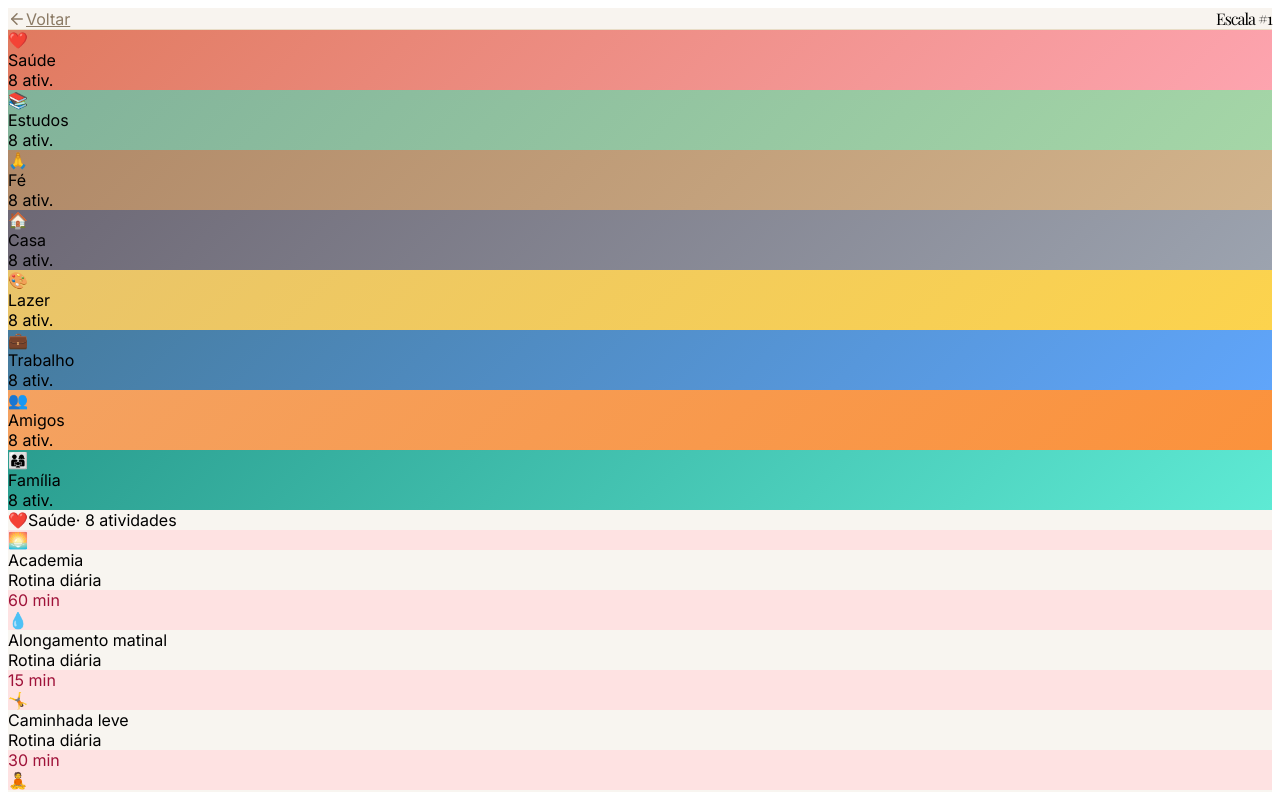
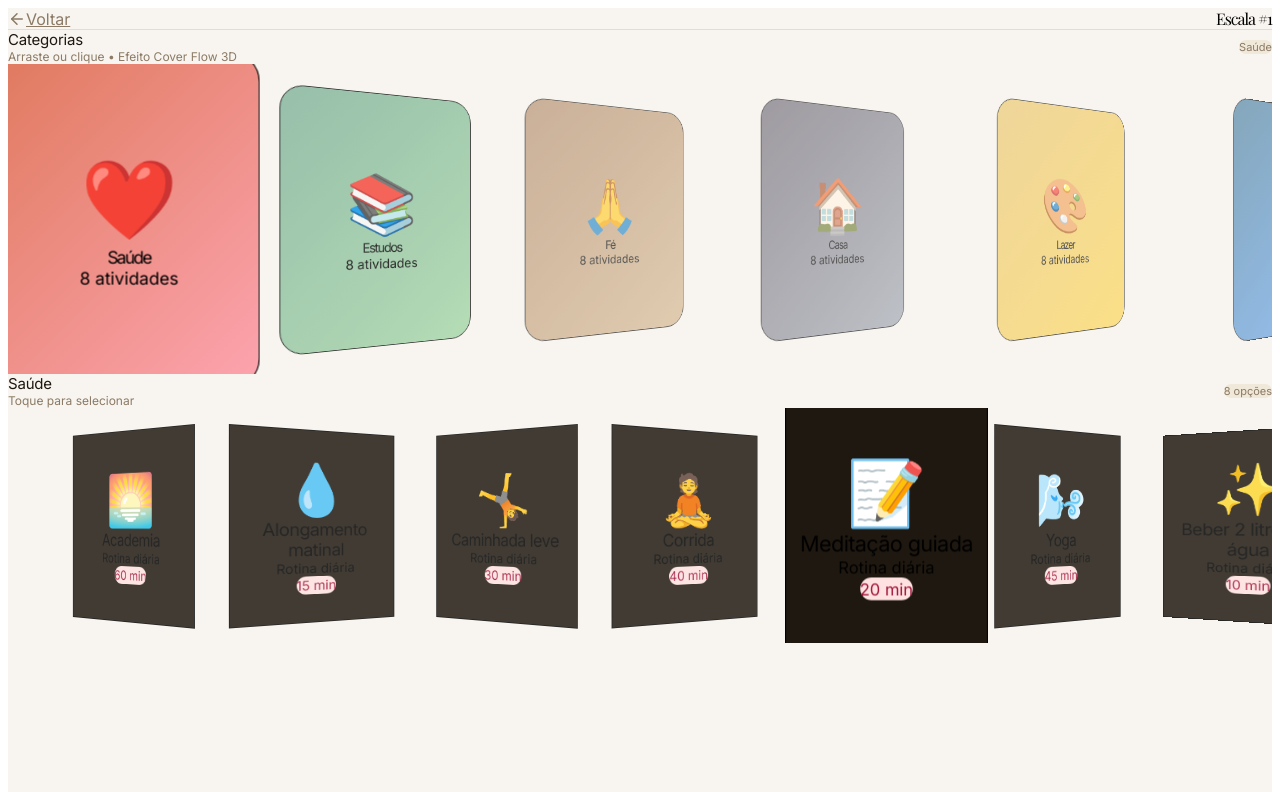
Before and after one commit to italo0machado/rotina-em-casa, a React (Vite) app in the folder frontend/: page /escala/1 in a window 1280 px wide. Shown: the top 792 px of the page. Built offline with nearby package versions, Linux system fonts and the light colour scheme.

Commit message:
feat: DualCarousel com Cover Flow 3D real (perspective + rotateY + scale)

```diff
--- a/frontend/package.json
+++ b/frontend/package.json
@@ -10,9 +10,7 @@
     "preview": "vite preview"
   },
   "dependencies": {
-    "@blossom-carousel/core": "^1.1.7",
     "@blossom-carousel/react": "^1.1.1",
-    "@blossom-carousel/web": "^1.1.1",
     "clsx": "^2.1.1",
     "framer-motion": "^12.40.0",
     "lucide-react": "^1.17.0",
@@ -28,7 +26,7 @@
     "@types/node": "^24.12.3",
     "@types/react": "^19.2.14",
     "@types/react-dom": "^19.2.3",
-    "@vitejs/plugin-react": "^6.0.1",
+    "@vitejs/plugin-react": "^6.0.2",
     "autoprefixer": "^10.5.0",
     "eslint": "^10.3.0",
     "eslint-plugin-react-hooks": "^7.1.1",
@@ -38,6 +36,6 @@
     "tailwindcss": "^4.3.0",
     "typescript": "~6.0.2",
     "typescript-eslint": "^8.59.2",
-    "vite": "^8.0.12"
+    "vite": "^8.0.16"
   }
 }
--- a/frontend/src/components/DualCarousel.tsx
+++ b/frontend/src/components/DualCarousel.tsx
@@ -1,5 +1,6 @@
-import { useEffect, useRef, useState } from "react";
-import { atividades as todasAtividades } from "../data/atividades";
+// Atualizado: 06/06 21:35
+import { useState, useRef } from 'react';
+import { atividades as todasAtividades } from '../data/atividades';
 
 export interface Activity {
   id: string;
@@ -166,127 +167,225 @@ const CATEGORIAS: Category[] = [
   }
 ];
 
-const STYLES = `... (mesmo CSS do código que você enviou) ...`;
-
-let stylesInjected = false;
-function injectStyles() {
-  if (stylesInjected) return;
-  const el = document.createElement("style");
-  el.textContent = STYLES;
-  document.head.appendChild(el);
-  stylesInjected = true;
-}
-
 interface DualCarouselProps {
-  categories: Category[];
-  fadeBg?: string;
+  categories?: Category[];
   onCategoryChange?: (category: Category) => void;
   onActivitySelect?: (activity: Activity, category: Category) => void;
 }
 
 export function DualCarousel({
-  categories,
-  fadeBg = "var(--color-background-secondary, #f5f5f5)",
+  categories = CATEGORIAS,
   onCategoryChange,
   onActivitySelect,
 }: DualCarouselProps) {
-  const [selIdx, setSelIdx] = useState(0);
-  const catTrackRef = useRef<HTMLDivElement>(null);
+  const [selectedCatIndex, setSelectedCatIndex] = useState(0);
+  const [selectedAct, setSelectedAct] = useState<Activity | null>(null);
 
-  useEffect(() => {
-    injectStyles();
-  }, []);
+  const catContainerRef = useRef<HTMLDivElement>(null);
+  const actContainerRef = useRef<HTMLDivElement>(null);
 
-  useEffect(() => {
-    const track = catTrackRef.current;
-    if (!track) return;
-    const item = track.children[selIdx] as HTMLElement | undefined;
-    item?.scrollIntoView({ behavior: "smooth", block: "nearest", inline: "center" });
-  }, [selIdx]);
+  const selectedCategory = categories[selectedCatIndex];
 
-  const selectedCat = categories[selIdx];
+  // Navegação por clique centralizado com efeito 3D forte
+  const goToCategory = (index: number) => {
+    setSelectedCatIndex(index);
+    onCategoryChange?.(categories[index]);
 
-  function handleCatClick(idx: number) {
-    setSelIdx(idx);
-    onCategoryChange?.(categories[idx]);
+    // Scroll suave com centralização
+    const container = catContainerRef.current;
+    if (container) {
+      const children = Array.from(container.children) as HTMLElement[];
+      const target = children[index];
+      if (target) {
+        const containerWidth = container.offsetWidth;
+        const targetLeft = target.offsetLeft;
+        const targetWidth = target.offsetWidth;
+        const scrollPosition = targetLeft - (containerWidth / 2) + (targetWidth / 2);
+
+        container.scrollTo({
+          left: scrollPosition,
+          behavior: 'smooth'
+        });
+      }
+    }
+  };
+
+  const handleActivityClick = (activity: Activity) => {
+    setSelectedAct(activity);
+    onActivitySelect?.(activity, selectedCategory);
+  };
+
+  // Efeito de drag simples para o carrossel de categorias
+  const [isDragging, setIsDragging] = useState(false);
+  const [startX, setStartX] = useState(0);
+  const [scrollLeft, setScrollLeft] = useState(0);
+
+  const handleMouseDown = (e: React.MouseEvent) => {
+    const container = catContainerRef.current;
+    if (!container) return;
+    setIsDragging(true);
+    setStartX(e.pageX - container.offsetLeft);
+    setScrollLeft(container.scrollLeft);
+  };
+
+  const handleMouseMove = (e: React.MouseEvent) => {
+    if (!isDragging) return;
+    const container = catContainerRef.current;
+    if (!container) return;
+    const x = e.pageX - container.offsetLeft;
+    const walk = (x - startX) * 1.5;
+    container.scrollLeft = scrollLeft - walk;
+  };
+
+  const handleMouseUp = () => {
+    setIsDragging(false);
+  };
+
+  // Aplica estilos 3D dinamicamente nas categorias
+  const getCategoryStyle = (index: number) => {
+    const isSelected = index === selectedCatIndex;
+    const distance = Math.abs(index - selectedCatIndex);
+
+    if (isSelected) {
+      return {
+        transform: 'translateZ(0) scale(1.08) rotateY(0deg)',
+        opacity: 1,
+        zIndex: 30,
+      };
     }
 
-  function handleActClick(act: Activity) {
-    onActivitySelect?.(act, selectedCat);
-  }
+    const rotate = index < selectedCatIndex ? -28 : 28;
+    const scale = Math.max(0.82, 1 - distance * 0.09);
+    const opacity = Math.max(0.65, 1 - distance * 0.18);
+
+    return {
+      transform: `perspective(1200px) translateZ(-80px) scale(${scale}) rotateY(${rotate}deg)`,
+      opacity,
+      zIndex: 20 - distance,
+    };
+  };
 
   return (
-    <div className="dc-root">
-      {/* CATEGORIAS */}
-      <div className="dc-cat-wrap">
-        <div className="dc-cat-track" ref={catTrackRef}>
-          {categories.map((cat, i) => (
+    <div className="w-full max-w-[1280px] mx-auto px-6 py-10">
+      <div className="grid grid-cols-1 lg:grid-cols-2 gap-10">
+
+        {/* === CARROSSEL DE CATEGORIAS - COVER FLOW 3D === */}
+        <div>
+          <div className="flex items-center justify-between mb-4 px-1">
+            <div>
+              <div className="text-[15px] font-semibold tracking-[-0.2px] text-[#1f1810]">Categorias</div>
+              <div className="text-[12px] text-[#8b7a65]">Arraste ou clique • Efeito Cover Flow 3D</div>
+            </div>
+            <div className="text-[11px] px-3 py-1 rounded-full bg-[#f0e9d9] text-[#8b7a65]">
+              {selectedCategory.name}
+            </div>
+          </div>
+
+          <div
+            ref={catContainerRef}
+            className="flex gap-4 overflow-x-auto pb-8 pt-4 px-4 snap-x snap-mandatory cursor-grab active:cursor-grabbing"
+            style={{
+              scrollbarWidth: 'none',
+              msOverflowStyle: 'none',
+              perspective: '1400px',
+              perspectiveOrigin: 'center center'
+            }}
+            onMouseDown={handleMouseDown}
+            onMouseMove={handleMouseMove}
+            onMouseUp={handleMouseUp}
+            onMouseLeave={handleMouseUp}
+          >
+            {categories.map((cat, index) => (
               <div
                 key={cat.id}
-              className="dc-cat-item"
-              onClick={() => handleCatClick(i)}
-              role="button"
-              aria-label={`Categoria ${cat.name}`}
-              aria-pressed={i === selIdx}
+                onClick={() => goToCategory(index)}
+                className="flex-shrink-0 snap-center transition-all duration-500 ease-out"
+                style={{
+                  ...getCategoryStyle(index),
+                  width: '240px',
+                  height: '310px',
+                }}
               >
-              <div className="dc-cat-slide">
                 <div
-                  className={`dc-cat-card${i === selIdx ? " dc-sel" : ""}`}
+                  className="relative w-full h-full rounded-[28px] overflow-hidden shadow-2xl border border-white/40"
                   style={{ background: cat.gradient }}
                 >
-                  <div className="dc-cat-glow" />
-                  <div className="dc-cat-emoji">{cat.emoji}</div>
-                  <div className="dc-cat-name">{cat.name}</div>
-                  <div className="dc-cat-badge">{cat.activities.length} ativ.</div>
+                  {/* Brilho premium */}
+                  <div className="absolute inset-0 bg-gradient-to-br from-white/25 via-transparent to-black/10" />
+
+                  <div className="relative h-full flex flex-col items-center justify-center p-9 text-white">
+                    <div className="text-[72px] mb-5 drop-shadow-xl">{cat.emoji}</div>
+                    <div className="text-4xl font-semibold tracking-[-1.5px] mb-3">{cat.name}</div>
+                    <div className="px-5 py-1 rounded-full bg-white/25 text-sm font-medium tracking-wide">
+                      {cat.activities.length} atividades
                     </div>
+                  </div>
+
+                  {/* Borda de destaque quando selecionado */}
+                  {index === selectedCatIndex && (
+                    <div className="absolute inset-0 rounded-[28px] ring-1 ring-white/60 ring-offset-4 ring-offset-[#f8f5f0]" />
+                  )}
                 </div>
               </div>
             ))}
           </div>
         </div>
 
-      {/* HERO */}
-      {selectedCat && (
-        <div className="dc-hero">
-          <span className="dc-hero-emoji">{selectedCat.emoji}</span>
-          <span className="dc-hero-name">{selectedCat.name}</span>
-          <span className="dc-hero-count">
-            · {selectedCat.activities.length} atividades
-          </span>
+        {/* === CARROSSEL DE ATIVIDADES - COVER FLOW 3D === */}
+        <div>
+          <div className="flex items-center justify-between mb-4 px-1">
+            <div>
+              <div className="text-[15px] font-semibold tracking-[-0.2px] text-[#1f1810]">
+                {selectedCategory.name}
               </div>
-      )}
+              <div className="text-[12px] text-[#8b7a65]">Toque para selecionar</div>
+            </div>
+            <div className="text-[11px] px-3 py-1 rounded-full bg-[#f0e9d9] text-[#8b7a65]">
+              {selectedCategory.activities.length} opções
+            </div>
+          </div>
 
-      {/* ATIVIDADES */}
-      {selectedCat && (
-        <div className="dc-act-outer" style={{ "--dc-fade": fadeBg } as React.CSSProperties}>
-          <div className="dc-act-track">
-            {selectedCat.activities.map((act) => (
+          <div
+            ref={actContainerRef}
+            className="flex gap-4 overflow-x-auto pb-8 pt-4 px-4 snap-x snap-mandatory"
+            style={{
+              scrollbarWidth: 'none',
+              msOverflowStyle: 'none',
+              perspective: '1200px'
+            }}
+          >
+            {selectedCategory.activities.map((act, idx) => {
+              const isCenter = idx === Math.floor(selectedCategory.activities.length / 2);
+              return (
                 <div
                   key={act.id}
-                className="dc-act-item"
-                onClick={() => handleActClick(act)}
-                role="button"
-                aria-label={`Atividade ${act.name}`}
+                  onClick={() => handleActivityClick(act)}
+                  className="flex-shrink-0 snap-center cursor-pointer transition-all duration-500 ease-out active:scale-[0.985]"
+                  style={{
+                    width: '195px',
+                    height: '235px',
+                    transform: isCenter
+                      ? 'perspective(1000px) translateZ(0) scale(1.03) rotateY(0deg)'
+                      : `perspective(1000px) translateZ(-60px) scale(0.9) rotateY(${idx % 2 === 0 ? -22 : 22}deg)`,
+                    opacity: isCenter ? 1 : 0.85,
+                    zIndex: isCenter ? 20 : 10,
+                  }}
                 >
-                <div className="dc-act-slide">
-                  <div className="dc-act-card">
+                  <div className="relative w-full h-full rounded-3xl overflow-hidden shadow-xl border border-white/30 bg-[#1f1810]">
+                    <div className="absolute inset-0 bg-gradient-to-br from-black/40 via-black/10 to-transparent" />
+
+                    <div className="relative h-full flex flex-col items-center justify-center p-7 text-white">
+                      <div className="text-[62px] mb-5 drop-shadow-lg">{act.emoji}</div>
+                      <div className="text-[21px] font-semibold tracking-[-0.6px] text-center leading-tight mb-1.5">
+                        {act.name}
+                      </div>
+                      <div className="text-xs text-white/60 mb-4 tracking-wide">{act.subtitle}</div>
+
                       <div
-                      className="dc-act-dot"
-                      style={{ background: selectedCat.dotBg }}
-                    >
-                      <span>{act.emoji}</span>
-                    </div>
-                    <div className="dc-act-info">
-                      <div className="dc-act-name">{act.name}</div>
-                      <div className="dc-act-sub">
-                        {act.subtitle ?? "Rotina diária"}
-                      </div>
-                    </div>
-                    <div
-                      className="dc-act-time"
+                        className="px-4 py-px rounded-full text-xs font-medium tracking-wider"
                         style={{
-                        background: selectedCat.dotBg,
-                        color: selectedCat.dotColor,
+                          background: selectedCategory.dotBg,
+                          color: selectedCategory.dotColor
                         }}
                       >
                         {act.time}
@@ -294,7 +393,29 @@ export function DualCarousel({
                     </div>
                   </div>
                 </div>
-            ))}
+              );
+            })}
+          </div>
+        </div>
+      </div>
+
+      {/* Modal de atividade selecionada */}
+      {selectedAct && (
+        <div className="fixed inset-0 bg-black/70 backdrop-blur-md z-50 flex items-center justify-center p-6" onClick={() => setSelectedAct(null)}>
+          <div
+            className="bg-white rounded-3xl p-10 max-w-md w-full text-center shadow-2xl"
+            onClick={e => e.stopPropagation()}
+          >
+            <div className="text-[78px] mb-6">{selectedAct.emoji}</div>
+            <div className="text-4xl font-semibold tracking-[-1px] mb-2 text-[#1f1810]">{selectedAct.name}</div>
+            <div className="text-[#8b7a65] text-lg mb-8">{selectedAct.time}</div>
+
+            <button
+              onClick={() => setSelectedAct(null)}
+              className="px-10 py-4 bg-[#1f1810] text-white rounded-2xl text-sm font-medium tracking-wider hover:bg-black active:bg-[#111] transition-all"
+            >
+              FECHAR
+            </button>
           </div>
         </div>
       )}
--- a/frontend/src/pages/EscalaEditor.tsx
+++ b/frontend/src/pages/EscalaEditor.tsx
@@ -1,3 +1,4 @@
+// Atualizado: 06/06 21:26
 import { useParams, Link } from 'react-router-dom';
 import { ArrowLeft } from 'lucide-react';
 import { DualCarousel, EXAMPLE_CATEGORIES } from '../components/DualCarousel';
@@ -18,7 +19,6 @@ export default function EscalaEditor() {
 
       <DualCarousel
         categories={EXAMPLE_CATEGORIES}
-        fadeBg="#f8f5f0"
         onCategoryChange={(cat) => console.log("categoria:", cat.name)}
         onActivitySelect={(act, cat) => console.log("atividade:", act.name, "em", cat.name)}
       />
--- a/frontend/src/pages/EscalaSpiral.tsx
+++ b/frontend/src/pages/EscalaSpiral.tsx
@@ -1,3 +1,4 @@
+// Atualizado: 06/06 21:25
 import { DualCarousel, EXAMPLE_CATEGORIES } from "../components/DualCarousel";
 
 export default function EscalaSpiral() {
@@ -5,7 +6,6 @@ export default function EscalaSpiral() {
     <div className="min-h-screen bg-[#f8f5f0]">
       <DualCarousel
         categories={EXAMPLE_CATEGORIES}
-        fadeBg="#f8f5f0"
         onCategoryChange={(cat) => console.log("categoria:", cat.name)}
         onActivitySelect={(act, cat) => console.log("atividade:", act.name, "em", cat.name)}
       />
```
Also changed, not shown: 1 other file (tests, documents, lock files or other folders). Lines whose indentation alone changed are shown as unchanged.
